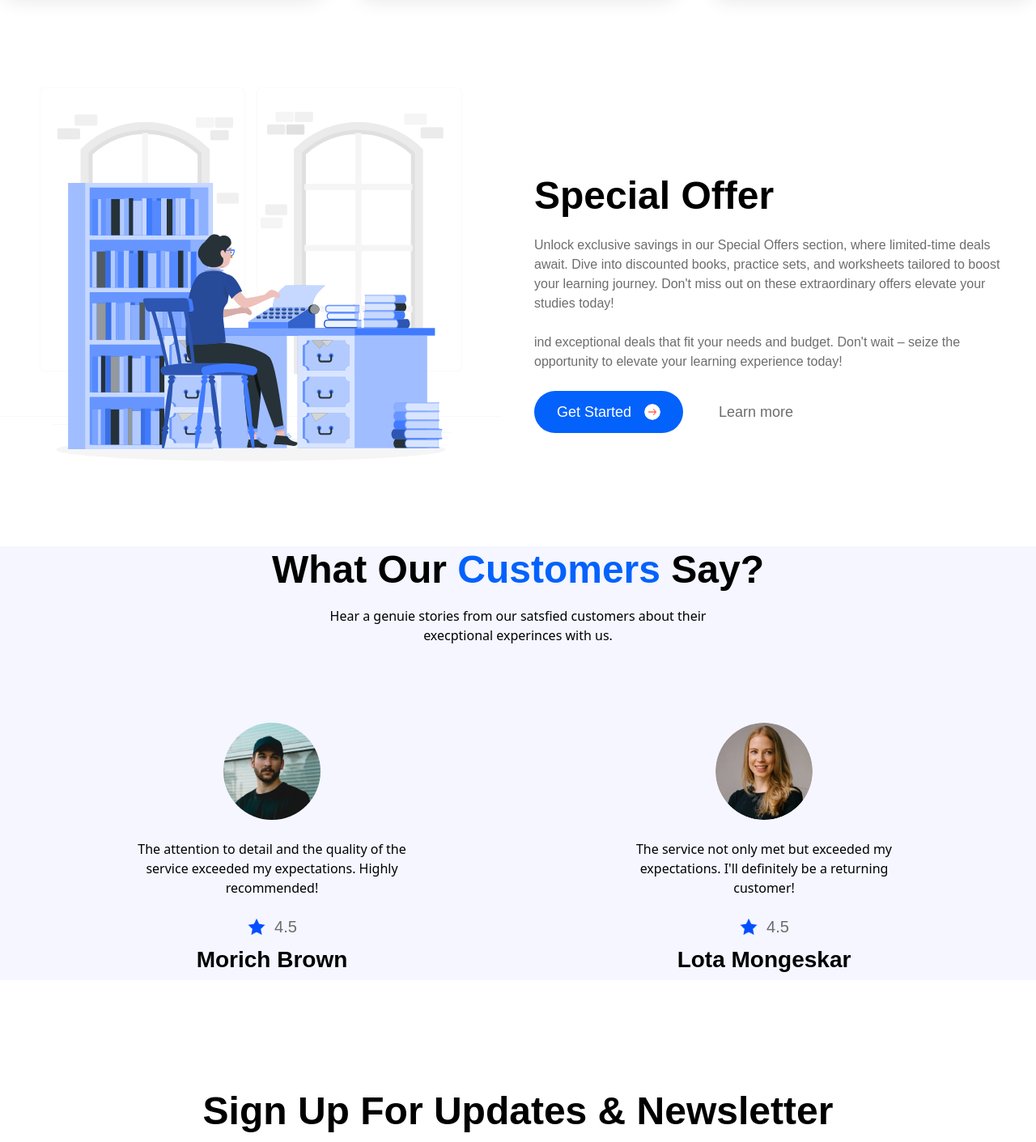
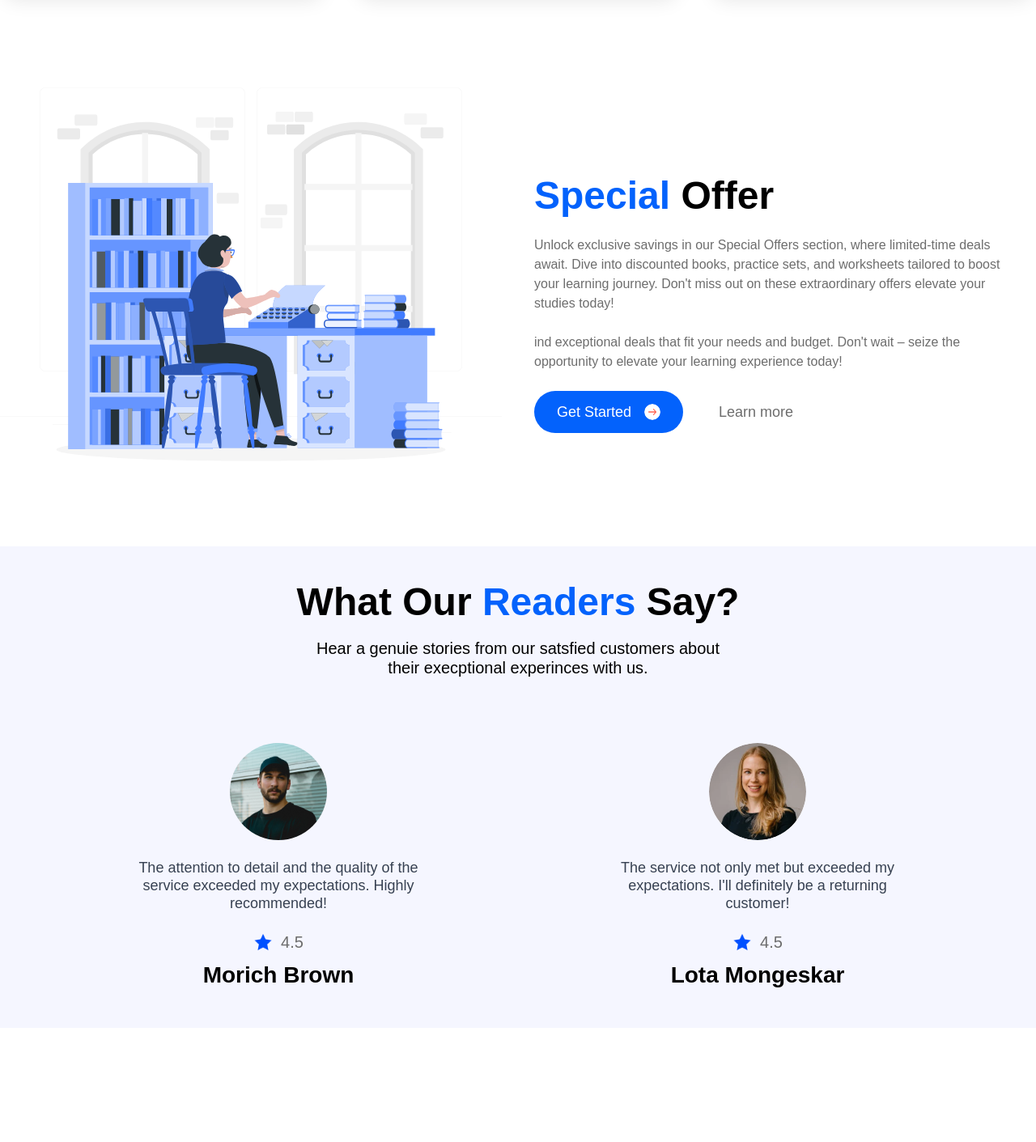
Before and after one commit to alazaradane/stem_dl, a React (Vite) app: page / in a window 1280 px wide. Shown: the part 2771-4182 px from the top of the page at 81% size. Built offline with nearby package versions, Linux system fonts and the light colour scheme.

Commit message:
customer review page updated

```diff
--- a/src/components/ReviewCard.jsx
+++ b/src/components/ReviewCard.jsx
@@ -7,7 +7,7 @@ const ReviewCard = ({imgURL, customerName, feedback, rating}) => {
         <img
             src={imgURL} alt='customer image'
             className=' rounded-full object-cover w-[120px] h-[120px]' />
-        <p className=' m-6 info-text text-center max-w-sm'>{feedback}</p>
+        <p className=' m-6 info-text text-center max-w-sm text-lg font-palanquin text-gray-700'>{feedback}</p>
         <div className=' flex justify-center items-center gap-2.5'>
             <img
                 src={star}
--- a/src/sections/CustomerReviews.jsx
+++ b/src/sections/CustomerReviews.jsx
@@ -4,12 +4,12 @@ import ReviewCard from '../components/ReviewCard'
 
 const CustomerReviews = () => {
   return (
-    <section className=' max-container'>
-      <h3 className=' font-palanquin text-4xl font-bold text-center text-black'> What Our <span className=' text-coral-blue'>Customers</span> Say?</h3>
-      <p className=' info-text m-auto mt-4 max-w-lg text-center'>
+    <section className=' max-container px-6 py-10'>
+      <h3 className=' font-palanquin text-4xl font-bold text-center text-black'> What Our <span className=' text-coral-blue'>Readers</span> Say?</h3>
+      <p className=' info-text m-auto mt-4 max-w-lg text-center text-xl font-montserrat'>
         Hear a genuie stories from our satsfied customers about their execptional experinces with us.
       </p>
-      <div className=' mt-24 flex flex-1 justify-evenly items-center max-sm:flex-col max-md:gap-3 gap-14'>
+      <div className=' mt-20 flex flex-1 justify-evenly items-center max-sm:flex-col max-md:gap-3 gap-14'>
         {reviews.map((review)=>(
           <ReviewCard
             key={review.customerName}
--- a/src/sections/SpecialOffer.jsx
+++ b/src/sections/SpecialOffer.jsx
@@ -10,7 +10,7 @@ const SpecialOffer = () => {
         <img src={tiger}  className=' w-[1500px] h-[650px] rounded-xl'/>
       </div>
       <div className=' flex flex-col  justify-start mt-12 max-sm:w-full w-1/2 '>
-        <h1 className=' font-palanquin text-4xl font-bold mb-5'><span className=' text-coral-red'>Special</span> Offer</h1>
+        <h1 className=' font-palanquin text-4xl font-bold mb-5'><span className=' text-coral-blue'>Special</span> Offer</h1>
         <p className=' mb-6 font-montserrat text-slate-gray mr-3'>
           Unlock exclusive savings in our Special Offers section, where limited-time deals await.
           Dive into discounted books, practice sets, and worksheets tailored to boost
```
